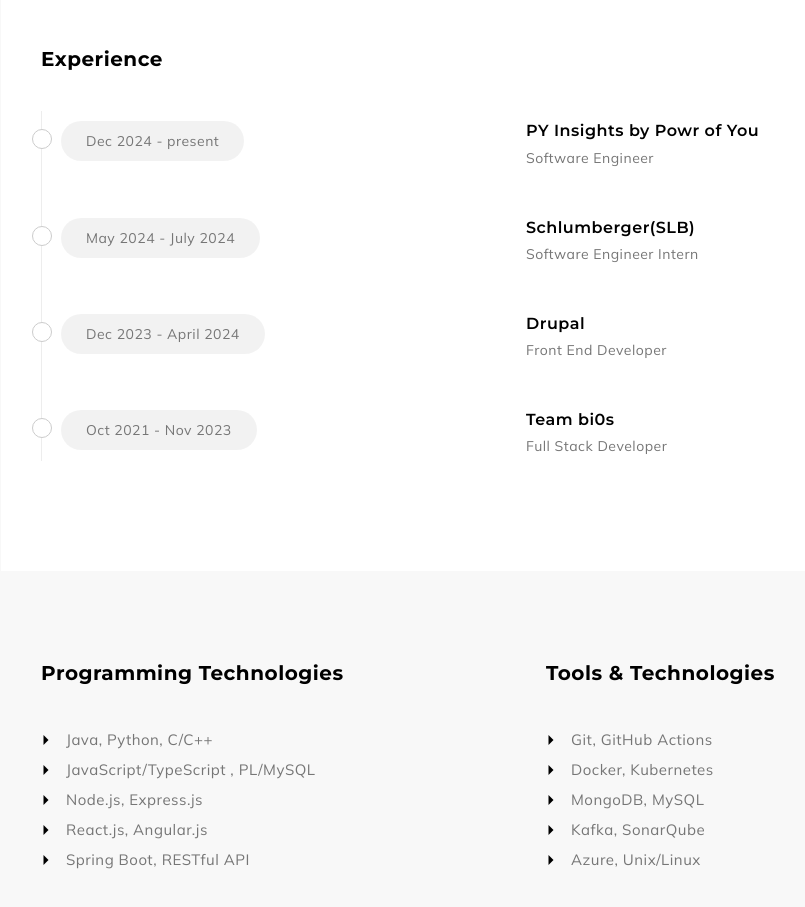
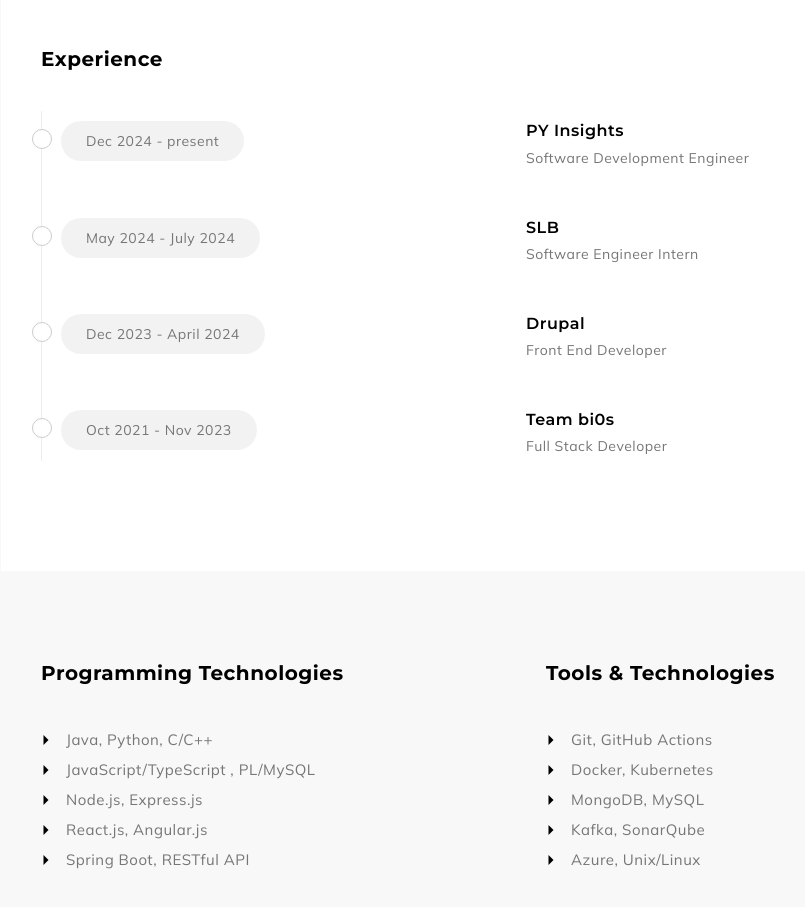
Before and after one commit to hitaarthh/hitaarthh.github.io, a Next.js app: page /about in a window 1280 px wide. Shown: the part 1180-2087 px from the top of the page, without its empty margins (289-1094 px from the left). Built offline with nearby package versions, Linux system fonts and the light colour scheme.

Commit message:
feat: Content Updated

```diff
--- a/components/about/Resume.jsx
+++ b/components/about/Resume.jsx
@@ -35,13 +35,13 @@
         {
           id: 1,
           year: "Dec 2024 - present",
-          institute: "PY Insights by Powr of You",
-          degree: "Software Engineer",
+          institute: "PY Insights",
+          degree: "Software Development Engineer",
         },
         {
           id: 2,
           year: "May 2024 - July 2024",
-          institute: "Schlumberger(SLB)",
+          institute: "SLB",
           degree: "Software Engineer Intern",
         },
         {
```
